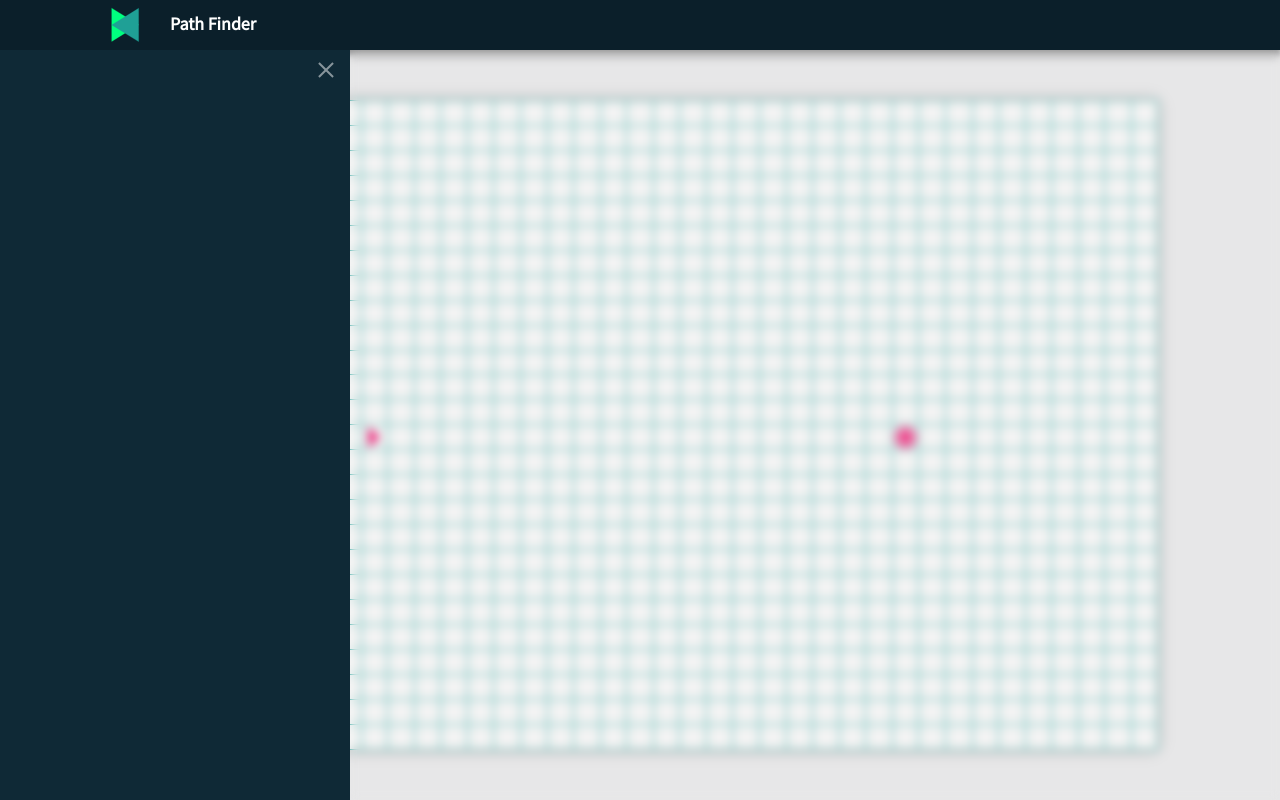
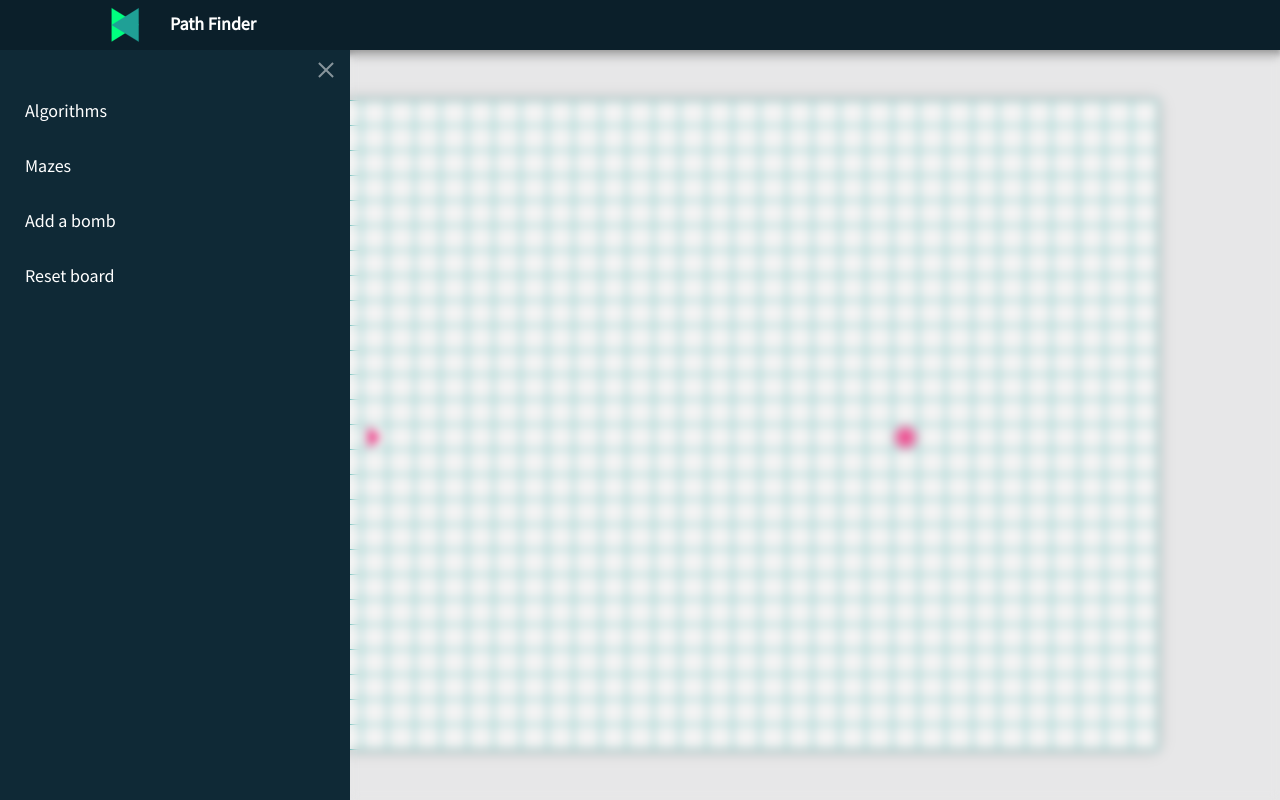
Before and after one commit to midhun-pk/Path-Finder, an Angular app: page /home in a window 1280 px wide. Both pictures are taken after a click on the button 60 px from the left and 130 px from the top of the page. Built offline with nearby package versions, Linux system fonts and the light colour scheme.

Commit message:
Added menu items

```diff
--- a/src/app/components/sidebar/sidebar.component.html
+++ b/src/app/components/sidebar/sidebar.component.html
@@ -3,7 +3,12 @@
         <div class="header">
             <div class="close" (click)="onCloseSideBarClick()"></div>
         </div>
-        <div class="menu-items"></div>
+        <div class="menu-items">
+            <div class="menu">Algorithms</div>
+            <div class="menu">Mazes</div>
+            <div class="menu">Add a bomb</div>
+            <div class="menu">Reset board</div>
+        </div>
     </div>
     <div class="right-content"></div>
 </div>
--- a/src/app/components/sidebar/sidebar.component.scss
+++ b/src/app/components/sidebar/sidebar.component.scss
@@ -16,6 +16,7 @@
     .header {
         position: relative;
         height: 20px;
+        padding: 5px 0px;
 
         .close {
             position: absolute;
@@ -46,7 +47,24 @@
     }
 
     .menu-items {
+        width: 100%;
+        height: 100%;
+        display: flex;
+        flex-direction: column;
+        padding: 5px;
 
+        .menu {
+          padding: 14px 10px;
+          height: 55px;
+          width: 100%;
+          cursor: pointer;
+          border-radius: 5px;
+          font-size: 18px;
+
+          &:hover {
+            background: var(--color-3);
+          }
+        }
     }
 }
 
--- a/src/styles.scss
+++ b/src/styles.scss
@@ -87,7 +87,7 @@ table {
   transform: translateX(-100vw);
   visibility: hidden;
   outline: 0px;
-  transition: all 0.2s cubic-bezier(0.645, 0.045, 0.355, 1) 0s
+  transition: all 0.2s cubic-bezier(0.645, 0.045, 0.355, 1) 0s;
 }
 
 .sidebar.open {
```
